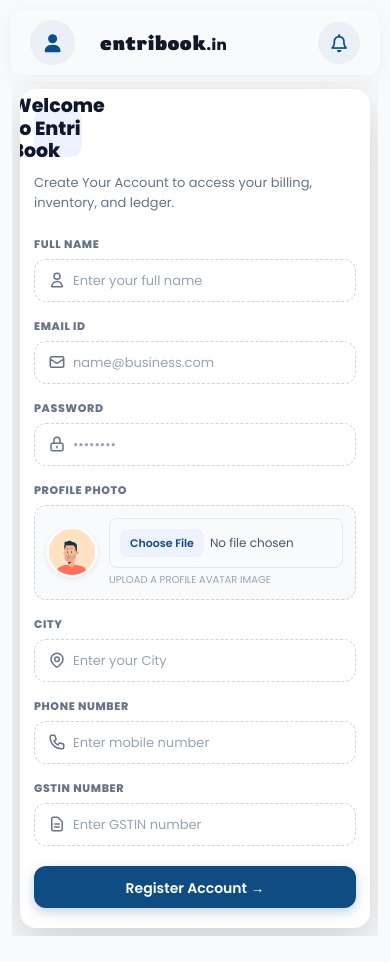
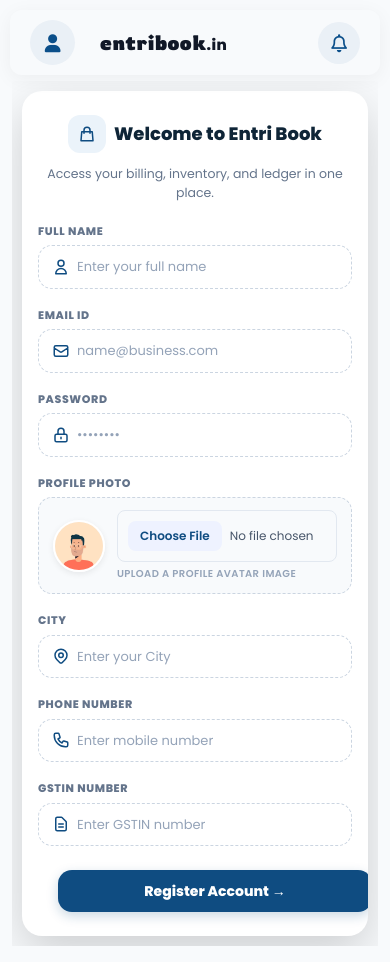
Before and after one commit to myentribook/Entri-Book, a React (Create React App) app in the folder frontend/: page /register in a window 390 px wide. Built offline with nearby package versions, Linux system fonts and the light colour scheme; no server answers; a web font is replaced by a local one.

Commit message:
register page correction

```diff
--- a/frontend/src/components/styles/register.css
+++ b/frontend/src/components/styles/register.css
@@ -5,66 +5,79 @@
     align-items: center;
     min-height: 100vh;
     background-color: #F8FAFC;
-    padding: 12px;
+    padding: 16px;
     box-sizing: border-box;
-    width: 100vw;
-    max-width: 100%;
+    width: 100%;
     overflow-x: hidden;
+    font-family: -apple-system, BlinkMacSystemFont, "Segoe UI", Roboto, Oxygen, Ubuntu, Cantarell, sans-serif;
 }
 
 .auth-wrapper-v2 {
     width: 100%;
-    max-width: 480px;
+    max-width: 460px;
     box-sizing: border-box;
     margin: 0 auto;
 }
 
 .auth-wrapper-v2 .shadow-lg {
     background: #FFFFFF;
-    padding: 32px 20px;
-    border-radius: 24px;
-    box-shadow: 0 15px 35px rgba(15, 23, 42, 0.08);
+    padding: 36px 28px;
+    border-radius: 28px;
+    box-shadow: 0 20px 40px rgba(15, 23, 42, 0.08);
     width: 100%;
     max-width: 100%;
     box-sizing: border-box;
-    overflow: hidden; /* Locks all child elements securely inside the card borders */
+    overflow: hidden;
 }
 
-/* Header Badge & Titles */
+/* Header Row: Centered Side-by-Side Badge & Title */
+.auth-header-row {
+    display: flex;
+    align-items: center;
+    justify-content: center;
+    gap: 12px;
+    margin-bottom: 12px;
+    width: 100%;
+}
+
 .brand-badge {
-    width: 48px;
-    height: 48px;
-    background: #EEF2FF;
+    width: 44px;
+    height: 44px;
+    min-width: 44px;
+    background: #EBF3FA;
     border-radius: 12px;
     display: flex;
     align-items: center;
     justify-content: center;
-    margin-bottom: 16px;
 }
 
 .brand-badge svg {
-    width: 24px;
-    height: 24px;
+    width: 22px;
+    height: 22px;
     color: #0F4C81;
 }
 
 .auth-title {
     font-size: 22px;
-    font-weight: 700;
-    color: #0F172A;
-    margin: 0 0 8px 0;
+    font-weight: 800;
+    color: #0F2537;
+    margin: 0;
+    white-space: nowrap;
 }
 
+/* Centered Subtitle */
 .subtitle {
     color: #64748B;
-    font-size: 13px;
-    margin-bottom: 24px;
+    font-size: 13.5px;
+    text-align: center;
+    margin: 0 0 28px 0;
     line-height: 1.5;
+    padding: 0 10px;
 }
 
 /* Form Controls */
 .form-group {
-    margin-bottom: 16px;
+    margin-bottom: 18px;
     width: 100%;
     box-sizing: border-box;
 }
@@ -90,7 +103,7 @@
 .input-icon {
     position: absolute;
     left: 14px;
-    color: #64748B;
+    color: #0F4C81;
     pointer-events: none;
     display: flex;
     align-items: center;
@@ -106,7 +119,7 @@
     width: 100%;
     padding: 12px 14px 12px 42px;
     border: 1.5px dashed #CBD5E1;
-    border-radius: 12px;
+    border-radius: 14px;
     font-size: 14px;
     color: #1E293B;
     background-color: #FFFFFF;
@@ -125,23 +138,23 @@
     box-shadow: 0 0 0 3px rgba(15, 76, 129, 0.1);
 }
 
-/* Avatar Upload Section */
+/* Profile Photo Upload Box */
 .avatar-upload-container {
     display: flex;
     align-items: center;
     gap: 12px;
     background: #F8FAFC;
-    padding: 12px;
-    border-radius: 12px;
+    padding: 12px 14px;
+    border-radius: 14px;
     border: 1.5px dashed #CBD5E1;
     box-sizing: border-box;
     width: 100%;
 }
 
 .avatar-preview {
-    width: 50px;
-    height: 50px;
-    min-width: 50px;
+    width: 52px;
+    height: 52px;
+    min-width: 52px;
     border-radius: 50%;
     overflow: hidden;
     margin: 0;
@@ -171,12 +184,12 @@
     background: #EEF2FF;
     color: #0F4C81;
     border: none;
-    padding: 6px 10px;
+    padding: 6px 12px;
     border-radius: 8px;
     font-weight: 600;
-    font-size: 11px;
+    font-size: 12px;
     cursor: pointer;
-    margin-right: 6px;
+    margin-right: 8px;
 }
 
 .custom-file-labels {
@@ -184,7 +197,8 @@
     font-size: 10px;
     color: #94A3B8;
     margin-top: 4px;
-    font-weight: 500;
+    font-weight: 600;
+    letter-spacing: 0.4px;
     white-space: nowrap;
     overflow: hidden;
     text-overflow: ellipsis;
@@ -195,21 +209,22 @@
     width: 100%;
     max-width: 100%;
     padding: 14px;
-    margin-top: 20px;
+    margin-top: 24px;
     margin-bottom: 0;
     background: #0F4C81;
     color: #FFFFFF;
     border: none;
-    border-radius: 12px;
-    font-weight: 600;
+    border-radius: 14px;
+    font-weight: 700;
     font-size: 15px;
     cursor: pointer;
     transition: all 0.2s ease;
     box-sizing: border-box;
-    display: block;
-    margin-left: 0;
-    margin-right: 0;
-    box-shadow: 0 4px 12px rgba(15, 76, 129, 0.25);
+    display: flex;
+    align-items: center;
+    justify-content: center;
+    gap: 8px;
+    box-shadow: 0 4px 12px rgba(15, 76, 129, 0.22);
 }
 
 .auth-wrapper-v2 .submit-btn:hover {
@@ -221,19 +236,40 @@
     cursor: not-allowed;
 }
 
-/* Extra Small Mobile Devices */
-@media (max-width: 400px) {
+/* Small Screens / Mobile Adjustments */
+@media (max-width: 480px) {
     .auth-page-container {
-        padding: 8px;
+        padding: 10px;
     }
 
     .auth-wrapper-v2 .shadow-lg {
-        padding: 20px 14px;
-        border-radius: 16px;
+        padding: 24px 16px;
+        border-radius: 20px;
+    }
+
+    .auth-header-row {
+        gap: 8px;
+    }
+
+    .brand-badge {
+        width: 38px;
+        height: 38px;
+        min-width: 38px;
+    }
+
+    .brand-badge svg {
+        width: 18px;
+        height: 18px;
     }
 
     .auth-title {
-        font-size: 19px;
+        font-size: 18px;
+    }
+
+    .subtitle {
+        font-size: 12.5px;
+        margin-bottom: 20px;
+        padding: 0;
     }
 
     .form-control {
--- a/frontend/src/components/user/Register.js
+++ b/frontend/src/components/user/Register.js
@@ -8,7 +8,7 @@ import { useNavigate } from 'react-router-dom';
 
 export default function Register() {
     const [userData, setUserData] = useState({
-        name: "", email: "", password: "", city: "", phone: "", gstin: "" //--new
+        name: "", email: "", password: "", city: "", phone: "", gstin: ""
     });
     const [avatar, setAvatar] = useState("");
     const [avatarPreview, setAvatarPreview] = useState("/images/default_avatar.jpg");
@@ -41,7 +41,7 @@ export default function Register() {
         formData.append('city', userData.city);
         formData.append('phone', userData.phone);
         formData.append('avatar', avatar);
-        formData.append('gstin', userData.gstin);        //--new
+        formData.append('gstin', userData.gstin);
 
         dispatch(register(formData));
     };
@@ -72,15 +72,18 @@ export default function Register() {
                 <div className="auth-wrapper-v2">
                     <form onSubmit={submitHandler} className="shadow-lg" encType="multipart/form-data">
 
-                        {/* Header Badge */}
-                        <div className="brand-badge">
-                            <svg fill="none" stroke="currentColor" viewBox="0 0 24 24" xmlns="http://www.w3.org/2000/svg">
-                                <path strokeLinecap="round" strokeLinejoin="round" strokeWidth="2" d="M16 11V7a4 4 0 00-8 0v4M5 9h14l1 12H4L5 9z"></path>
-                            </svg>  <h1 className="auth-title">Welcome to Entri Book</h1>
+                        {/* Header Row: Icon Badge + Heading Side-by-Side Centered */}
+                        <div className="auth-header-row">
+                            <div className="brand-badge">
+                                <svg fill="none" stroke="currentColor" viewBox="0 0 24 24" xmlns="http://www.w3.org/2000/svg">
+                                    <path strokeLinecap="round" strokeLinejoin="round" strokeWidth="2" d="M16 11V7a4 4 0 00-8 0v4M5 9h14l1 12H4L5 9z"></path>
+                                </svg>
+                            </div>
+                            <h1 className="auth-title">Welcome to Entri Book</h1>
                         </div>
 
-
-                        <p className="subtitle">Create Your Account to access your billing, inventory, and ledger.</p>
+                        {/* Centered Subtitle */}
+                        <p className="subtitle">Access your billing, inventory, and ledger in one place.</p>
 
                         {/* Full Name */}
                         <div className="form-group">
@@ -103,7 +106,7 @@ export default function Register() {
                             </div>
                         </div>
 
-                        {/* Email Address */}
+                        {/* Email */}
                         <div className="form-group">
                             <label className="form-label" htmlFor="email_field">EMAIL ID</label>
                             <div className="input-icon-wrapper">
@@ -145,7 +148,7 @@ export default function Register() {
                             </div>
                         </div>
 
-                        {/* Profile Picture */}
+                        {/* Profile Photo */}
                         <div className="form-group">
                             <label className="form-label">PROFILE PHOTO</label>
                             <div className="avatar-upload-container">
@@ -160,7 +163,7 @@ export default function Register() {
                                         className="custom-file-inputs"
                                         id="customFile"
                                     />
-                                    <label className="custom-file-labels" htmlFor="customFile">Upload a profile avatar image</label>
+                                    <label className="custom-file-labels" htmlFor="customFile">UPLOAD A PROFILE AVATAR IMAGE</label>
                                 </div>
                             </div>
                         </div>
@@ -214,7 +217,7 @@ export default function Register() {
                             <div className="input-icon-wrapper">
                                 <span className="input-icon">
                                     <svg fill="none" stroke="currentColor" viewBox="0 0 24 24">
-                                        <path strokeLinecap="round" strokeLinejoin="round" strokeWidth="2" d="M9 12h6m-6 4h6m2 5H7a2 2 0 01-2-2V5a2 2 0 012-2h5.586a1 1 0 01.707.293l5.414 5.414a1 1 0 01.293.707V19a2 2 0 01-2 2z" />
+                                        <path strokeLinecap="round" strokeLinejoin="round" strokeWidth="2" d="M9 12h6m-6 4h6m2 5H7a2 2 0 01-2-2V5a2 2 0 012-2h5.586a1 1 0 01.707.293l5.414 5.414a1 1 0 01.293.707V19a2 2 0 01-2 2h-2" />
                                     </svg>
                                 </span>
                                 <input
@@ -231,11 +234,7 @@ export default function Register() {
 
                         {/* Submit Button */}
                         <button type="submit" className="submit-btn" disabled={loading}>
-                            {loading ? "Registering..." : (
-                                <>
-                                    Register Account &rarr;
-                                </>
-                            )}
+                            {loading ? "Registering..." : "Register Account \u2192"}
                         </button>
                     </form>
                 </div>
```
